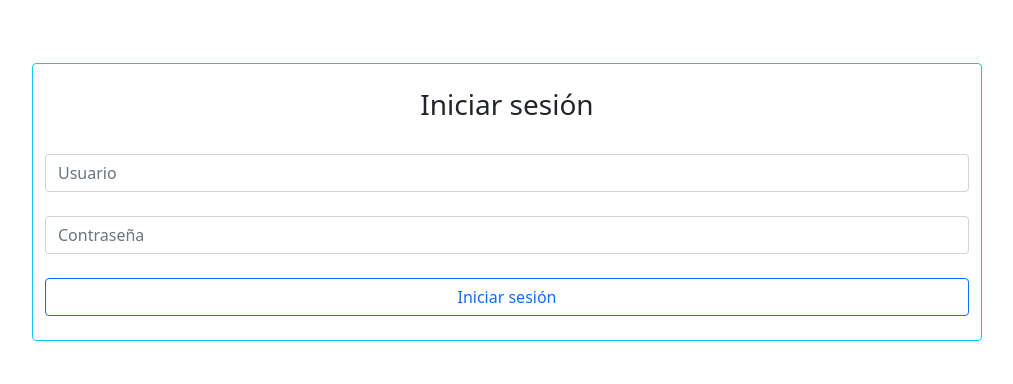
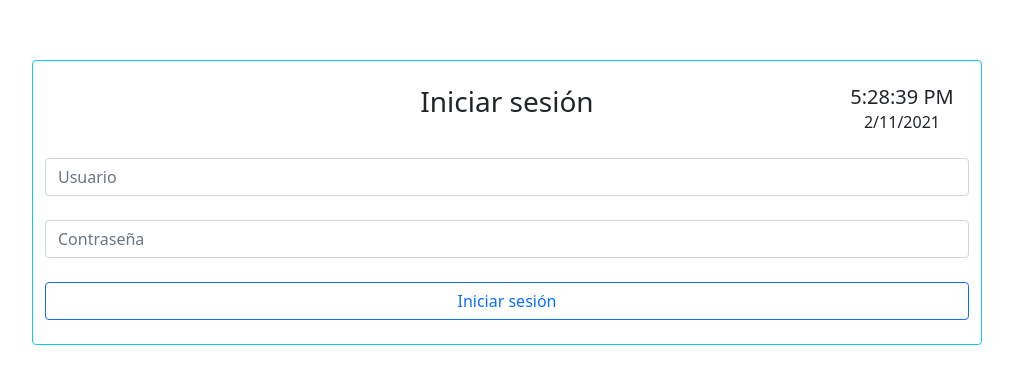
Before and after one commit to javier3448/ACE2_2S21_G10, a React (Create React App) app in the folder Practica 1/client/: page /signin in a window 1280 px wide. Shown: the part 198-582 px from the top of the page, without its empty margins (133-1146 px from the left). Built offline with nearby package versions, Linux system fonts and the light colour scheme.

Commit message:
agregado hora y fecha

```diff
--- a/Practica 1/client/src/components/graphic/HeartView.js
+++ b/Practica 1/client/src/components/graphic/HeartView.js
@@ -1,5 +1,6 @@
 import React, { useState, useEffect } from 'react';
 import { LineChart, Line, XAxis, YAxis, CartesianGrid, Tooltip, Legend, ResponsiveContainer } from 'recharts';
+import TimeView from '../nav-bar/TimeView';
 import UserInfo from '../nav-bar/UserInfoView';
 export default function HeartView() {
 
@@ -33,9 +34,10 @@ export default function HeartView() {
       <div className="h-100">
         <div role="main" className="container">
           <div className="row">
-            <div className="col">
+            <div className="col-lg-10 col-md-10 col-sm-12 col-xs-12">
               <h1>Ritmo cardiaco</h1>
             </div>
+            <TimeView />
           </div>
           <div className="card card-body my-4">
             <div className="row">
--- a/Practica 1/client/src/components/graphic/OxygenView.js
+++ b/Practica 1/client/src/components/graphic/OxygenView.js
@@ -1,5 +1,6 @@
 import React, { useState, useEffect } from 'react';
 import { LineChart, Line, XAxis, YAxis, CartesianGrid, Tooltip, Legend, ResponsiveContainer } from 'recharts';
+import TimeView from '../nav-bar/TimeView';
 export default function OxygenView() {
 
   const [data, setData] = useState([ ]);
@@ -32,9 +33,10 @@ export default function OxygenView() {
       <div className="h-100">
         <div role="main" className="container">
           <div className="row">
-            <div className="col">
+            <div className="col-lg-10 col-md-10 col-sm-12 col-xs-12">
               <h1>Oxigeno en la sangre</h1>
             </div>
+            <TimeView />
           </div>
           <div className="card card-body my-4">
             <div className="row">
--- a/Practica 1/client/src/components/graphic/TemperatureView.js
+++ b/Practica 1/client/src/components/graphic/TemperatureView.js
@@ -1,5 +1,6 @@
 import React, { useState, useEffect } from 'react';
 import { LineChart, Line, XAxis, YAxis, CartesianGrid, Tooltip, Legend, ResponsiveContainer } from 'recharts';
+import TimeView from '../nav-bar/TimeView';
 export default function TemperatureView() {
 
   const [data, setData] = useState([ ]);
@@ -35,9 +36,10 @@ export default function TemperatureView() {
       <div className="h-100">
         <div role="main" className="container">
           <div className="row">
-            <div className="col">
+            <div className="col-lg-10 col-md-10 col-sm-12 col-xs-12">
               <h1>Temperatura</h1>
             </div>
+            <TimeView />
           </div>
           <div className="card card-body my-4">
             <div className="row">
--- a/Practica 1/client/src/components/nav-bar/TimeView.js
+++ b/Practica 1/client/src/components/nav-bar/TimeView.js
@@ -1,8 +1,37 @@
+import React from "react";
+import { useState } from "react";
+import { useEffect } from "react";
+
 export default function TimeView() {
-    return (
-        <div className="col-lg-2 col-xs-12 col-sm-12" align="center">
-            <span className="text-right">16:52 hrs</span><br></br>
-            <span className="text-right">11/02/2021</span>
-        </div>
-    );
+  // Establece el formato de la fecha
+  const formatDate = "es-GT";
+  // Establece la zona horaria
+  const timeZone = "America/Guatemala";
+  // Hook para actualizar la fecha/hora
+  const [date, setDate] = useState(new Date(new Date().toLocaleString("en-US",{timeZone: "America/Guatemala"})));
+  //// Hook para establecer la fecha/hora cada minuto
+  useEffect(() => {
+    const timer = setInterval(() => {
+      setDate(new Date(new Date().toLocaleString("en-US",{timeZone: "America/Guatemala"})));
+    }, 1000);
+    return () => {
+      clearInterval(timer);
+    };
+  }, []);
+
+  return (
+    <div className="col-lg-2 col-xs-12 col-sm-12" align="center">
+      <span className="text-right h5">
+        {!date
+          ? "Cargando..."
+          : date.toLocaleTimeString()}
+      </span>
+      <br></br>
+      <span className="text-right h6">
+        {!date
+          ? "Cargando..."
+          : date.toLocaleDateString()}
+      </span>
+    </div>
+  );
 }
--- a/Practica 1/client/src/components/nav-bar/UserInfoView.js
+++ b/Practica 1/client/src/components/nav-bar/UserInfoView.js
@@ -1,6 +1,7 @@
 import React, { useState, useEffect } from "react";
 import { Link, useParams } from "react-router-dom";
 import { getAthletes } from "../../services/coachInfo";
+import TimeView from "./TimeView";
 
 export default function UserInfo() {
   const params = useParams()
@@ -50,7 +51,7 @@ export default function UserInfo() {
 
   return (
     <div className="row">
-      <div className="col">
+      <div className="col-lg-10 col-xs-12 col-sm-12">
         {
           !viewAllow ? "Cargando..." :
           (<>
@@ -62,6 +63,7 @@ export default function UserInfo() {
           </>)
         }
       </div>
+      <TimeView />
     </div>
   );
 }
--- a/Practica 1/client/src/components/signin/SignInView.js
+++ b/Practica 1/client/src/components/signin/SignInView.js
@@ -1,6 +1,7 @@
 import React, { useState } from "react";
 import { Redirect, useLocation } from "react-router-dom";
 import { useAuth } from "../../services/useInfo";
+import TimeView from "../nav-bar/TimeView";
 
 export default function SignIn() {
   // Sirve para acceder a la función signIn de useInfo
@@ -64,6 +65,7 @@ export default function SignIn() {
             <h3 className="col-lg-8 col-xs-12 col-sm-12 text-center">
               Iniciar sesión
             </h3>
+            <TimeView />
           </div>
           {alert}
           <div className="form-group">
```
